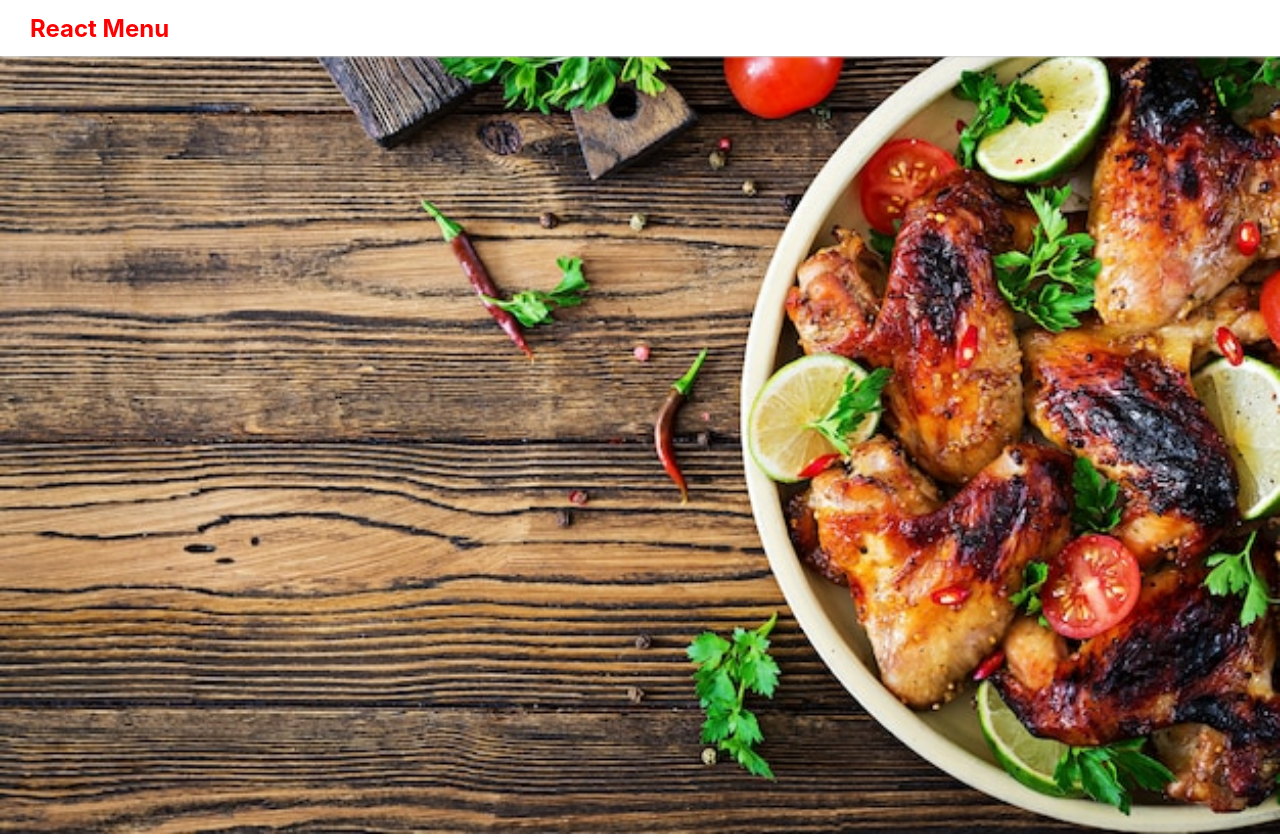
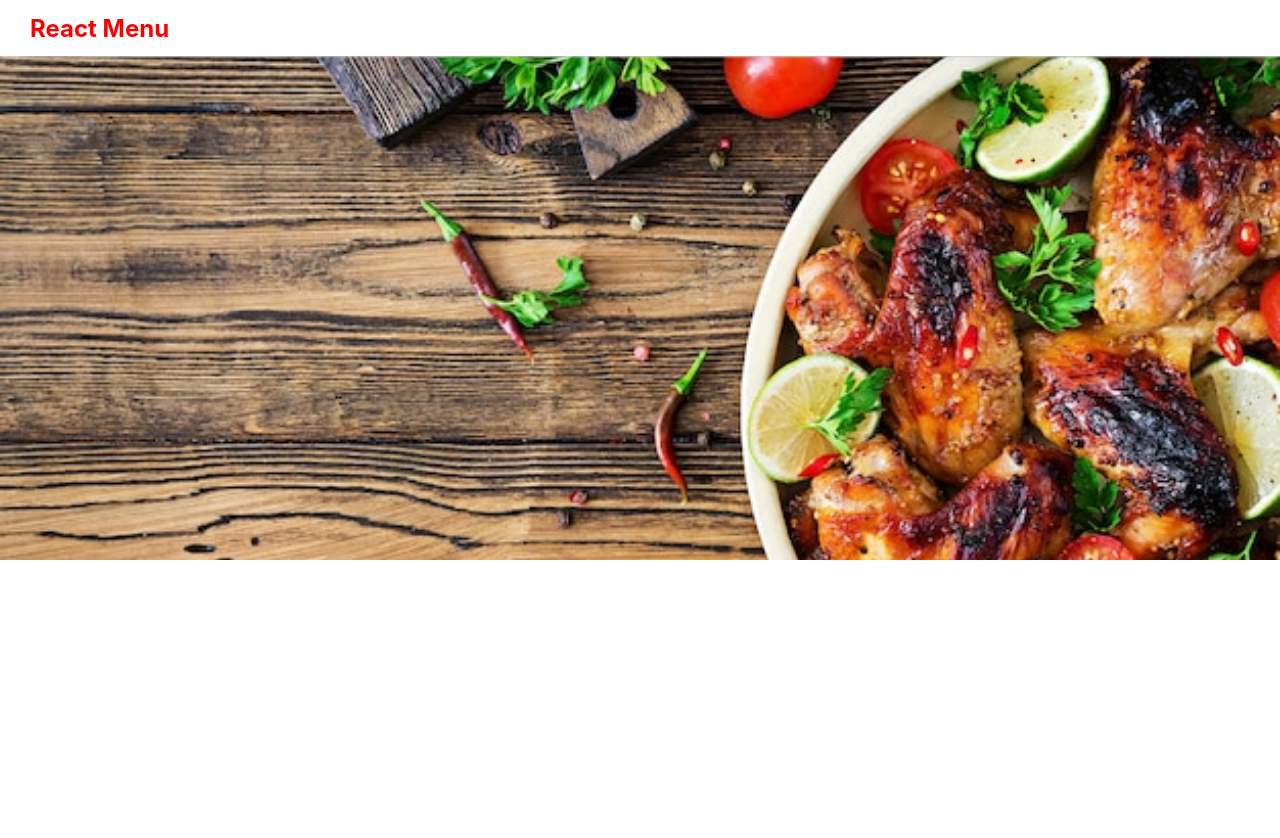
Before and after one commit to safi-n/food-menu, a React (Create React App) app: page / in a window 1280 px wide. After the commit the page ends 800 px from the top, so only its background shows below. Built offline with nearby package versions, Linux system fonts and the light colour scheme; the HTML template or start-up script is replaced by a standard one.

Commit message:
Header added to the app file

```diff
--- a/src/App.jsx
+++ b/src/App.jsx
@@ -1,11 +1,12 @@
+import { Fragment } from 'react';
 import './App.css';
 import Header from './components/Layout/Header';
 
 function App() {
   return (
-    <div className="App">
+    <Fragment>
       <Header />
-    </div>
+    </Fragment>
   );
 }
 
--- a/src/components/Layout/Header.jsx
+++ b/src/components/Layout/Header.jsx
@@ -9,11 +9,11 @@ const Header = () => {
         <h2>React Menu</h2>
       </header>
 
-      <div>
+      <div className={classes['img-container']}>
         <img
         src={mealHeader}
         alt="header picture"
-         className={classes.headerImg} />
+        className={classes.headerImg} />
       </div>
     </Fragment>
   )
--- a/src/components/Layout/header.module.css
+++ b/src/components/Layout/header.module.css
@@ -22,3 +22,10 @@
   background-repeat: no-repeat;
   position: relative;
 }
+
+.img-container {
+  width: 100%;
+  height: 35rem;
+  overflow: hidden;
+  z-index: 0;
+}
```
